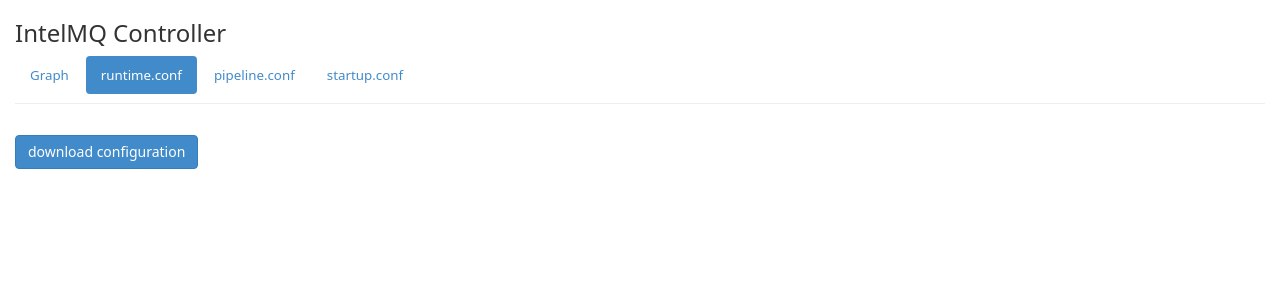
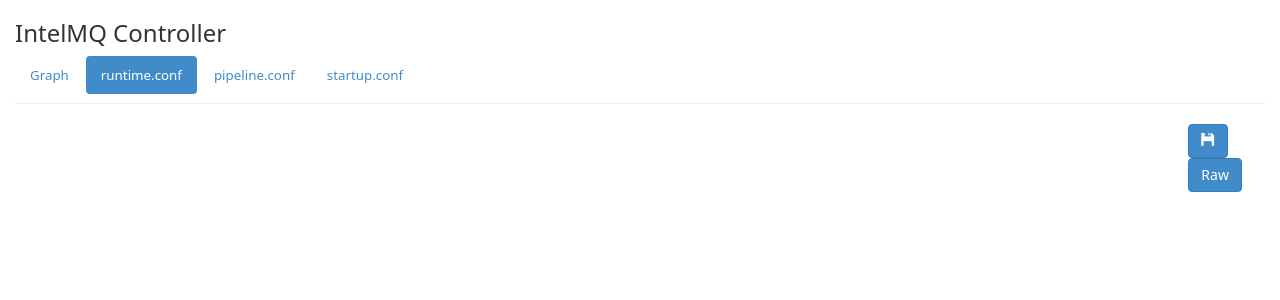
Before and after one commit to certtools/intelmq-manager, a PHP site: page / in a window 1280 px wide, after a click on "runtime.conf". Shown: the top 300 px of the page. Run offline with PHP 8.4, Linux system fonts and the light colour scheme.

Commit message:
Added download and raw buttons

```diff
--- a/css/custom.css
+++ b/css/custom.css
@@ -85,7 +85,7 @@
 
 .tab-content {
     overflow-y: auto;
-    overflow-x: hidden;
+    overflow-x: auto;
 }
 
 .with-bot {
--- a/index.html
+++ b/index.html
@@ -93,37 +93,46 @@
                 </div>
                 <div class="tab-pane" id="runtime-tab">
                     <div class="row" id="runtime-generation">
-                        <div class="col-xs-12" id="runtime-conf-content">
+                        <div class="col-sm-11" id="runtime-conf-content">
                         </div>
-                        <div class="col-xs-12" style="height: 10px;">
-                            <!--Placeholder-->
-                        </div>
-                        <div class="col-xs-12">
-                            <input type="button" class="btn btn-primary" value="download configuration" onclick="download_runtime()">
+                        <div class="col-sm-1">
+                            <a href="#" class="btn btn-primary" onclick="download_runtime(this, false)">
+                                <span class="glyphicon glyphicon-floppy-disk">
+                                </span>
+                            </a>
+                            <a href="#" class="btn btn-primary" onclick="download_runtime(this, true)">
+                                Raw
+                            </a>
                         </div>
                     </div>
                 </div>
                 <div class="tab-pane" id="pipeline-tab">
                     <div class="row" id="pipeline-generation">
-                        <div class="col-xs-12" id="pipeline-conf-content">
+                        <div class="col-sm-11" id="pipeline-conf-content">
                         </div>
-                        <div class="col-xs-12" style="height: 10px;">
-                            <!--Placeholder-->
-                        </div>
-                        <div class="col-xs-12">
-                            <input type="button" class="btn btn-primary" value="download configuration" onclick="download_pipeline()">
+                        <div class="col-sm-1">
+                            <a href="#" class="btn btn-primary" onclick="download_pipeline(this, false)">
+                                <span class="glyphicon glyphicon-floppy-disk">
+                                </span>
+                            </a>
+                            <a href="#" class="btn btn-primary" onclick="download_pipeline(this, true)">
+                                Raw
+                            </a>
                         </div>
                     </div>
                 </div>
                 <div class="tab-pane" id="startup-tab">
                     <div class="row" id="startup-generation">
-                        <div class="col-xs-12" id="startup-conf-content">
+                        <div class="col-sm-11" id="startup-conf-content">
                         </div>
-                        <div class="col-xs-12" style="height: 10px;">
-                            <!--Placeholder-->
-                        </div>
-                        <div class="col-xs-12">
-                            <input type="button" class="btn btn-primary" value="download configuration" onclick="download_startup()">
+                        <div class="col-sm-1">
+                            <a href="#" class="btn btn-primary" onclick="download_startup(this, false)">
+                                <span class="glyphicon glyphicon-floppy-disk">
+                                </span>
+                            </a>
+                            <a href="#" class="btn btn-primary" onclick="download_startup(this, true)">
+                                Raw
+                            </a>
                         </div>
                     </div>
                 </div>
--- a/js/main.js
+++ b/js/main.js
@@ -144,7 +144,6 @@ function verify_files(load_config) {
 }
 
 function load_bots(config, load_config) {
-    console.dir(load_config);
     for(bot_group in config) {
         var group = config[bot_group];
 
@@ -521,31 +520,33 @@ function continue_drawing(connectionCount, container, data) {
         }
     };
     graph = new vis.Graph(container, data, options);
-
-    graph.on("resize", function(params) {console.log(params.width,params.height)});
 }
 
-function download(data, name) {
-    var link = document.createElement("a");
-    link.setAttribute('download', name);
-    link.setAttribute('href', 'data:text/plain;charset=utf-8,' + encodeURIComponent(data));
-    link.click();
+function download(data, name, element, raw) {
+    var data_link = 'data:text/plain;charset=utf-8,' + encodeURIComponent(data);
+
+    if (raw) {
+        window.open(data_link);
+    } else {
+        element.setAttribute('download', name);
+        element.setAttribute('href', data_link);
+    }
 }
 
-function download_pipeline() {
-    var data = generate_runtime_conf(nodes, 'pipeline.conf');
+function download_pipeline(element, raw) {
+    var data = generate_runtime_conf(nodes);
     data = data.replace(/<br>/g, '').replace(/&nbsp;/g, " ");
-    download(data);
+    download(data, 'pipeline.conf', element, raw);
 }
 
-function download_runtime() {
-    var data = generate_startup_conf(nodes, 'runtime.conf');
+function download_runtime(element, raw) {
+    var data = generate_startup_conf(nodes);
     data = data.replace(/<br>/g, '').replace(/&nbsp;/g, " ");
-    download(data);
+    download(data, 'runtime.conf', element, raw);
 }
 
-function download_startup() {
-    var data = generate_pipeline_conf(edges, 'startup.conf');
+function download_startup(element, raw) {
+    var data = generate_pipeline_conf(edges);
     data = data.replace(/<br>/g, '').replace(/&nbsp;/g, " ");
-    download(data);
+    download(data, 'startup.conf', element, raw);
 }
```
